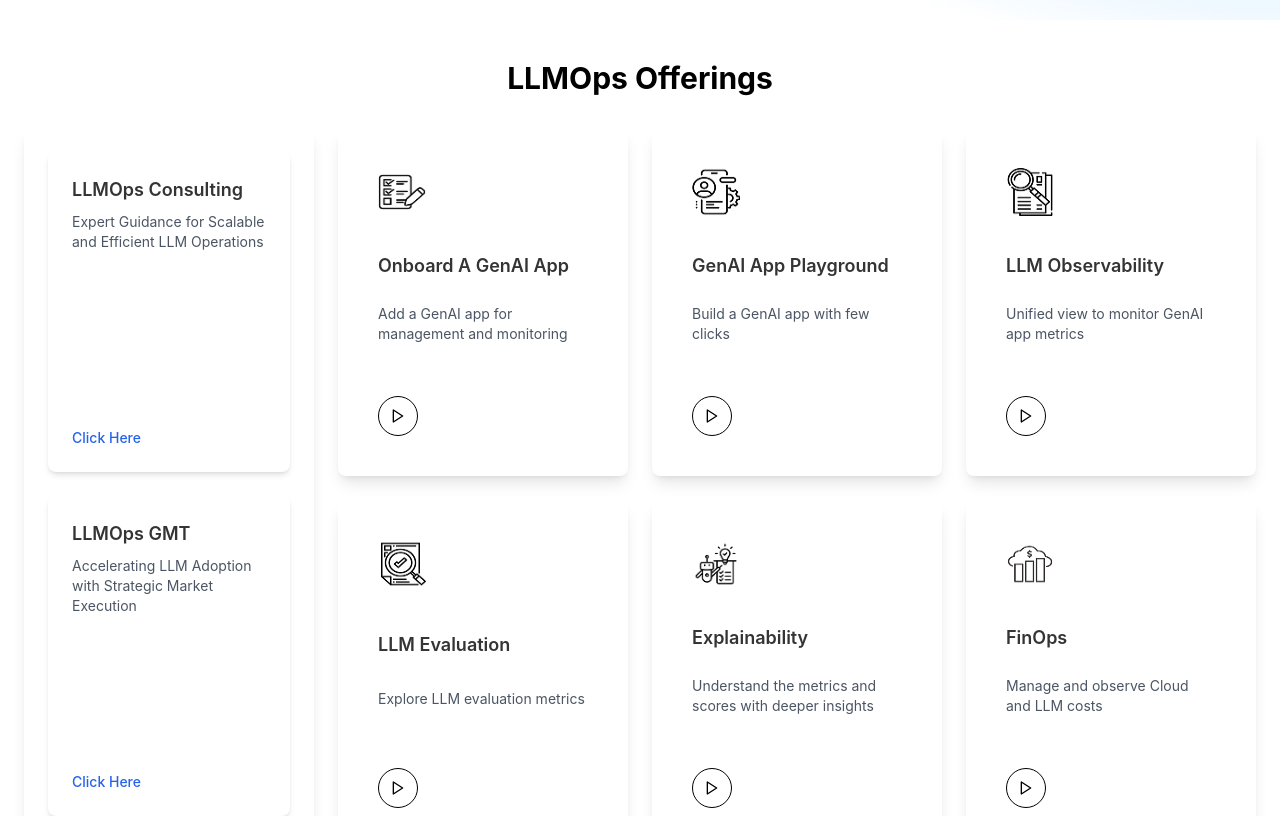
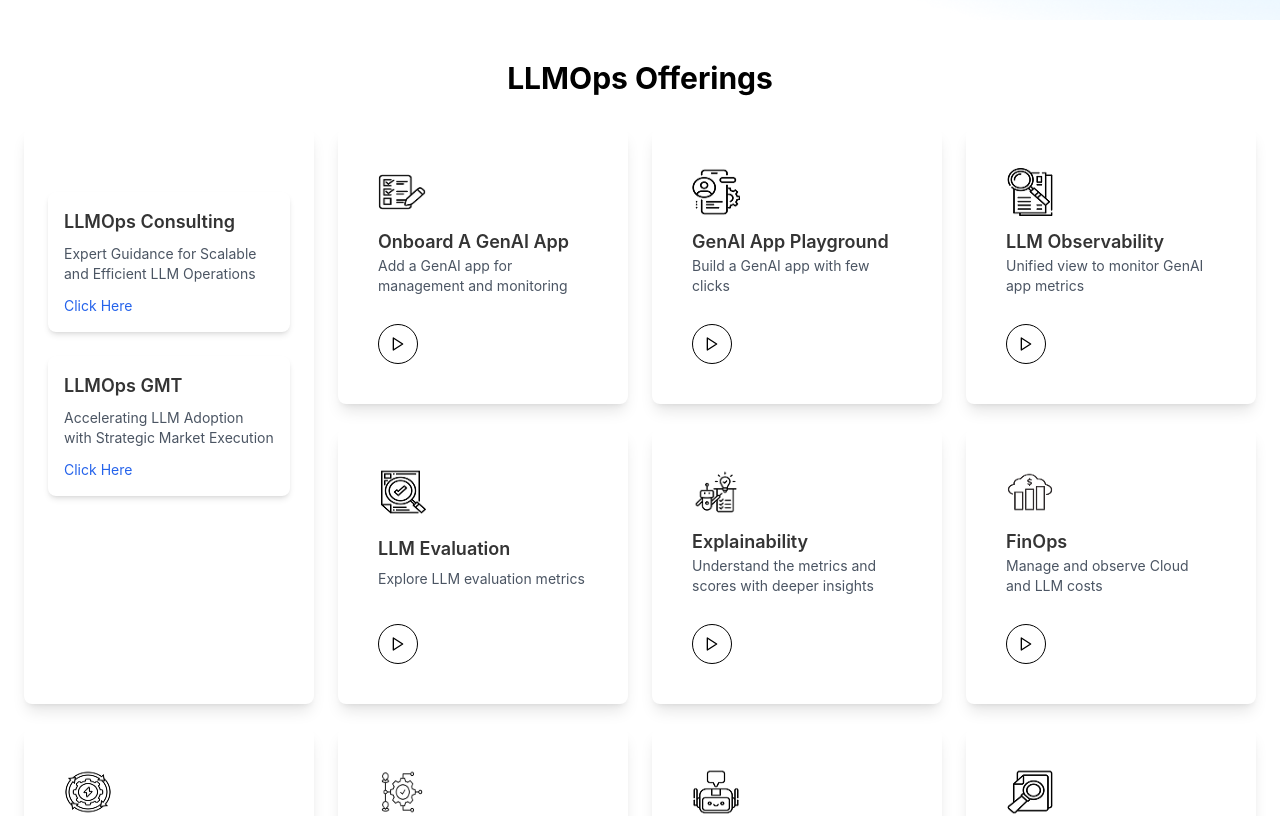
Before and after one commit to sankaran213/application2, a React (Vite) app: page /home in a window 1280 px wide. Shown: the part 780-1596 px from the top of the page. Built offline with nearby package versions, Linux system fonts and the light colour scheme.

Commit message:
new offerings

```diff
--- a/src/components/Offerings.jsx
+++ b/src/components/Offerings.jsx
@@ -236,7 +236,7 @@ import React from "react";
 import { useNavigate } from "react-router-dom";
 
 const Offerings = () => {
-  const navigate = useNavigate("/onboard-genai", "/llm-observability");
+  const navigate = useNavigate();
 
   const cards = [
     {
@@ -334,21 +334,17 @@ const Offerings = () => {
 
       <div className="grid grid-cols-1 sm:grid-cols-2 lg:grid-cols-3 xl:grid-cols-4 gap-6">
         {/* Large Card (First Two Items) */}
-        <div className="lg:row-span-2 bg-white shadow-lg rounded-lg p-6 py-8 flex flex-col gap-8">
+        <div className="lg:row-span-2 bg-white shadow-lg rounded-lg p-6 py-16 flex flex-col gap-6">
           {cards.slice(0, 2).map((card, index) => (
             <div
               key={index}
-              className="bg-white shadow-md -mt-2 p-6 rounded-lg flex flex-col items-start justify-between h-[320px] w-full"
+              className="bg-white lg:row-span-4 shadow-md p-4 rounded-lg flex flex-col justify-between"
             >
-              <div>
-                <h3 className="text-lg font-semibold">{card.title}</h3>
-                <p className="text-sm text-gray-600 mt-2 flex-grow">
-                  {card.description}
-                </p>
-              </div>
+              <h3 className="text-lg font-semibold">{card.title}</h3>
+              <p className="text-sm text-gray-600 mt-2">{card.description}</p>
               <a
                 href={card.route}
-                className="text-blue-600 hover:text-blue-800 font-medium"
+                className="text-blue-600 hover:text-blue-800 mt-3"
               >
                 Click Here
               </a>
```
